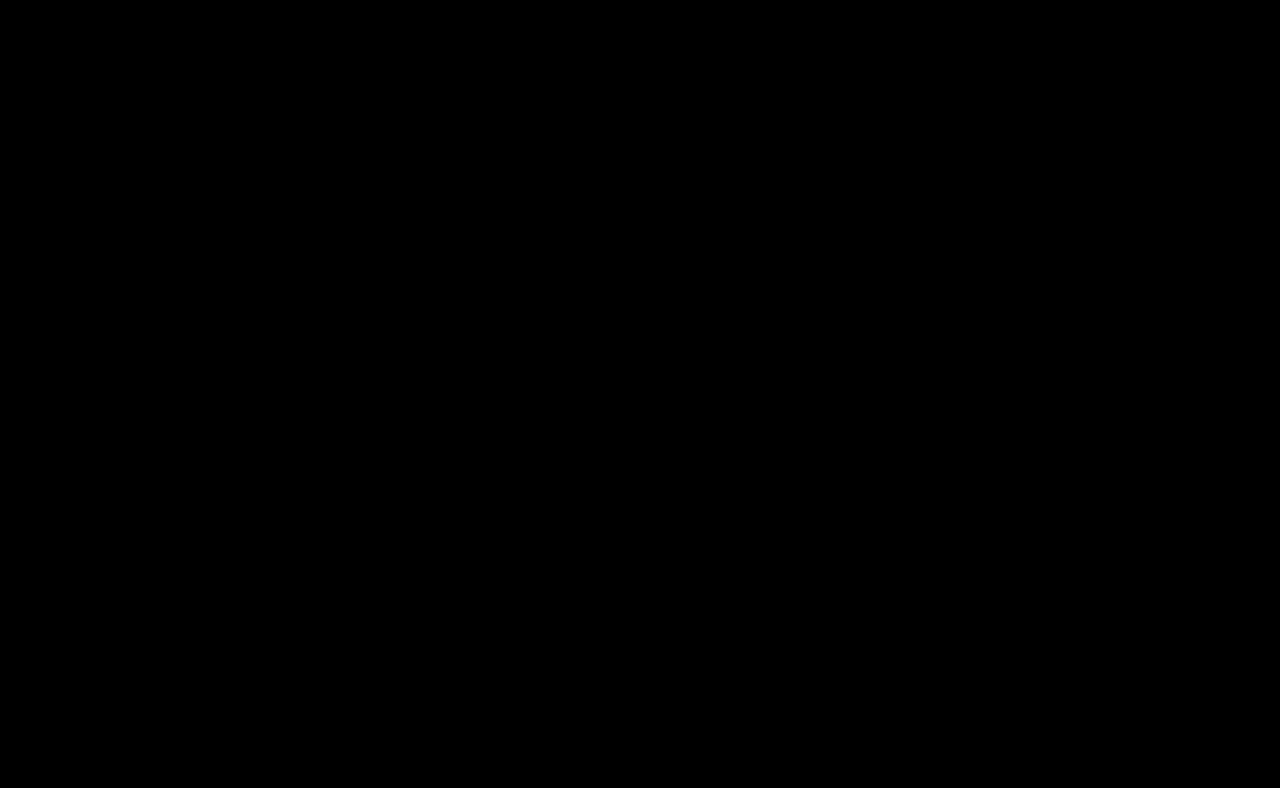
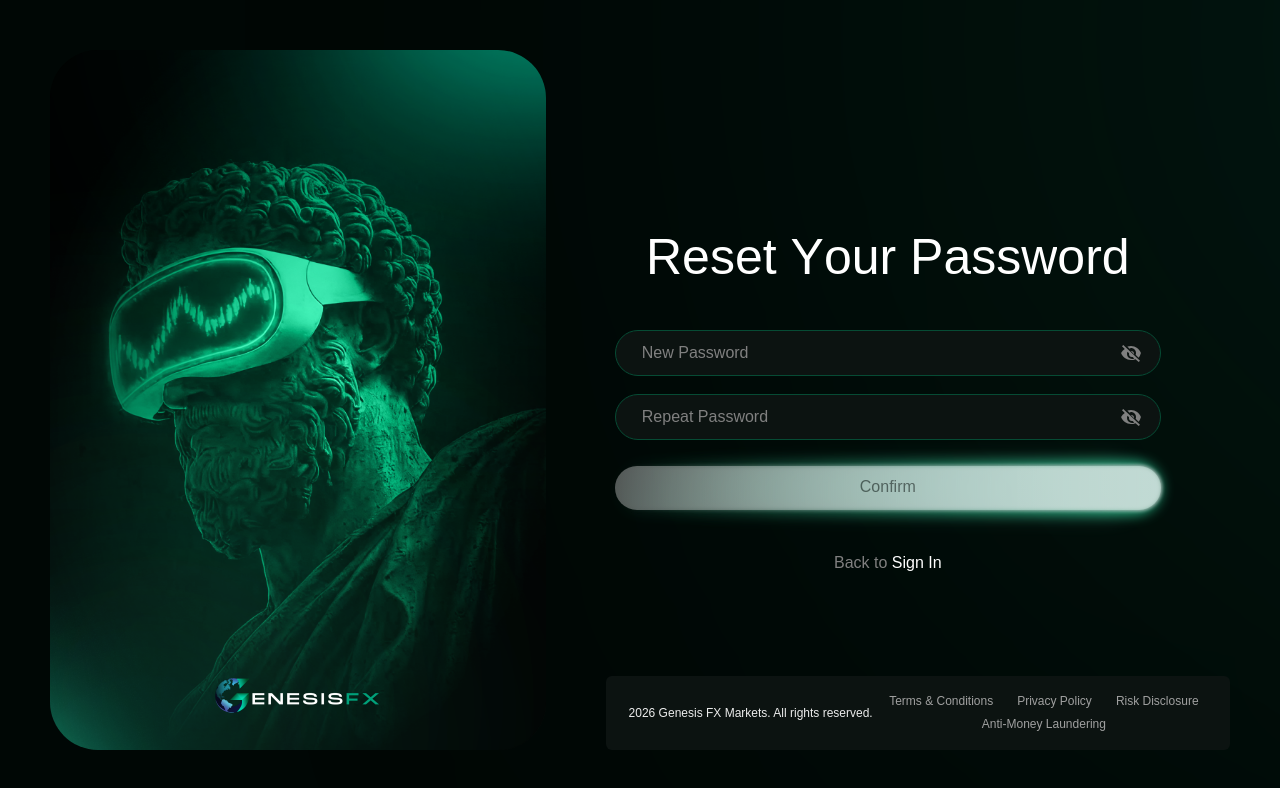
Before and after one commit to Mdx2025/GenesisFxDashboardMDX, a React (Vite) app: page /reset-password in a window 1280 px wide. Before the commit this address had no page. Shown: the top 788 px of the page. Built offline with nearby package versions, Linux system fonts and the light colour scheme; a web font is replaced by a local one.

Commit message:
feat: add forgot-password and reset-password pages from Figma design

```diff
--- a/src/App.tsx
+++ b/src/App.tsx
@@ -2,6 +2,8 @@ import { BrowserRouter, Routes, Route } from 'react-router-dom'
 import RootLayout from './layouts/RootLayout'
 import LoginPage from './pages/LoginPage'
 import RegisterPage from './pages/RegisterPage'
+import ForgotPasswordPage from './pages/ForgotPasswordPage'
+import ResetPasswordPage from './pages/ResetPasswordPage'
 import AllPagesPage from './pages/AllPagesPage'
 import { SvgFilters } from './components/SvgFilters'
 import { PAGE_REGISTRY } from './data/pages'
@@ -13,6 +15,8 @@ export default function App() {
       <Routes>
         <Route path="/" element={<LoginPage />} />
         <Route path="/register" element={<RegisterPage />} />
+        <Route path="/forgot-password" element={<ForgotPasswordPage />} />
+        <Route path="/reset-password" element={<ResetPasswordPage />} />
         <Route element={<RootLayout />}>
           {PAGE_REGISTRY.map(({ path, component: Page }) => (
             <Route key={path} path={path} element={<Page />} />
--- /dev/null
+++ b/src/pages/ForgotPasswordPage.tsx
@@ -0,0 +1,113 @@
+import { useState } from 'react'
+import { Link } from 'react-router-dom'
+import { GlowButton, WaveText } from '@/components/ui'
+import { AuthLayout } from '@/components/auth/AuthLayout'
+import { useFadeIn } from '@/hooks/useFadeIn'
+
+function MailIcon() {
+  return (
+    <svg width="62" height="62" viewBox="0 0 24 24" fill="none" aria-hidden="true">
+      <path
+        d="M2 8.5c0-2.121 0-3.182.659-3.841C3.318 4 4.379 4 6.5 4h11c2.121 0 3.182 0 3.841.659C22 5.318 22 6.379 22 8.5v4c0 2.121 0 3.182-.659 3.841C20.682 17 19.621 17 17.5 17h-11c-2.121 0-3.182 0-3.841-.659C2 15.682 2 14.621 2 12.5v-4z"
+        fill="#10BC83"
+        opacity="0.3"
+      />
+      <path
+        d="M2 8.5c0-2.121 0-3.182.659-3.841C3.318 4 4.379 4 6.5 4h11c2.121 0 3.182 0 3.841.659C22 5.318 22 6.379 22 8.5v4c0 2.121 0 3.182-.659 3.841C20.682 17 19.621 17 17.5 17h-11c-2.121 0-3.182 0-3.841-.659C2 15.682 2 14.621 2 12.5v-4z"
+        stroke="#10BC83"
+        strokeWidth="1.5"
+      />
+      <path
+        d="M6 8l4.058 2.845a3 3 0 003.484.105L18 8"
+        stroke="#10BC83"
+        strokeWidth="1.5"
+        strokeLinecap="round"
+      />
+      <circle cx="19" cy="5" r="3.5" fill="#10BC83" stroke="#000705" strokeWidth="1" />
+    </svg>
+  )
+}
+
+const INPUT_CLASS = "w-full h-[2.875rem] rounded-[1.875rem] bg-[#0c1311] border border-[#064b34] px-[1.625rem] text-white text-base placeholder:text-[#808080] outline-none focus:border-gfx-green-500/50 transition-colors"
+
+export default function ForgotPasswordPage() {
+  const [step, setStep] = useState<1 | 2>(1)
+  const [email, setEmail] = useState('')
+
+  const handleSubmit = (e: React.FormEvent) => {
+    e.preventDefault()
+    if (email.trim()) setStep(2)
+  }
+
+  return (
+    <AuthLayout>
+      {step === 1 ? (
+        <EmailStep email={email} setEmail={setEmail} onSubmit={handleSubmit} />
+      ) : (
+        <ConfirmationStep />
+      )}
+    </AuthLayout>
+  )
+}
+
+function EmailStep({ email, setEmail, onSubmit }: {
+  email: string
+  setEmail: (v: string) => void
+  onSubmit: (e: React.FormEvent) => void
+}) {
+  const fadeRef = useFadeIn()
+
+  return (
+    <div ref={fadeRef} className="w-full max-w-[34.125rem] px-4 sm:px-0 flex flex-col items-center gap-[2.6875rem]">
+      <div className="flex flex-col items-center gap-[1.375rem]">
+        <WaveText as="h1" className="text-white text-[clamp(2rem,5vw,3.125rem)] font-normal leading-[1.17] text-center">
+          Reset Your Password
+        </WaveText>
+        <WaveText as="p" className="text-[#808080] text-sm leading-[1.34] text-center max-w-[21.5rem]" delay={0.4} stagger={0.015}>
+          Enter your email address and we'll send you a link to reset your password.
+        </WaveText>
+      </div>
+
+      <form className="w-full flex flex-col gap-[1.125rem]" onSubmit={onSubmit}>
+        <input
+          type="email"
+          placeholder="Email"
+          autoComplete="email"
+          aria-label="Email address"
+          className={INPUT_CLASS}
+          value={email}
+          onChange={e => setEmail(e.target.value)}
+        />
+
+        <div className="w-full pt-2">
+          <GlowButton label="Send Reset Link" width="100%" disabled={!email.trim()} onClick={() => { if (email.trim()) onSubmit(new Event('submit') as unknown as React.FormEvent) }} />
+        </div>
+      </form>
+
+      <p className="text-base leading-[1.2]">
+        <span className="text-[#808080]">Back to </span>
+        <Link to="/" className="text-white font-medium hover:underline">Sign In</Link>
+      </p>
+    </div>
+  )
+}
+
+function ConfirmationStep() {
+  const fadeRef = useFadeIn()
+
+  return (
+    <div ref={fadeRef} className="w-full max-w-[34.125rem] px-4 sm:px-0 flex flex-col items-center gap-[1.375rem]">
+      <div className="w-[3.875rem] h-[3.875rem] flex items-center justify-center">
+        <MailIcon />
+      </div>
+
+      <WaveText as="h1" className="text-white text-[clamp(2rem,5vw,3.125rem)] font-normal leading-[1.17] text-center">
+        Confirmed Request
+      </WaveText>
+
+      <WaveText as="p" className="text-[#808080] text-sm leading-[1.34] text-center max-w-[21.5rem]" delay={0.4} stagger={0.015}>
+        If that email address is in our system, you will receive an email with instructions about how to reset your password in a few minutes.
+      </WaveText>
+    </div>
+  )
+}
--- /dev/null
+++ b/src/pages/ResetPasswordPage.tsx
@@ -0,0 +1,79 @@
+import { useState } from 'react'
+import { Link } from 'react-router-dom'
+import { GlowButton, WaveText } from '@/components/ui'
+import { EyeIcon } from '@/components/icons'
+import { AuthLayout } from '@/components/auth/AuthLayout'
+import { useFadeIn } from '@/hooks/useFadeIn'
+
+const INPUT_CLASS = "w-full h-[2.875rem] rounded-[1.875rem] bg-[#0c1311] border border-[#064b34] px-[1.625rem] text-white text-base placeholder:text-[#808080] outline-none focus:border-gfx-green-500/50 transition-colors"
+
+export default function ResetPasswordPage() {
+  const [newPassword, setNewPassword] = useState('')
+  const [confirmPassword, setConfirmPassword] = useState('')
+  const [showNew, setShowNew] = useState(false)
+  const [showConfirm, setShowConfirm] = useState(false)
+  const fadeRef = useFadeIn()
+
+  const isValid = newPassword.trim() !== '' && confirmPassword.trim() !== ''
+
+  return (
+    <AuthLayout>
+      <div ref={fadeRef} className="w-full max-w-[34.125rem] px-4 sm:px-0 flex flex-col items-center gap-[2.6875rem]">
+        <WaveText as="h1" className="text-white text-[clamp(2rem,5vw,3.125rem)] font-normal leading-[1.17] text-center">
+          Reset Your Password
+        </WaveText>
+
+        <form className="w-full flex flex-col gap-[1.125rem]" onSubmit={e => e.preventDefault()}>
+          <div className="w-full relative">
+            <input
+              type={showNew ? 'text' : 'password'}
+              placeholder="New Password"
+              autoComplete="new-password"
+              aria-label="New password"
+              className={`${INPUT_CLASS} pr-[3.25rem]`}
+              value={newPassword}
+              onChange={e => setNewPassword(e.target.value)}
+            />
+            <button
+              type="button"
+              onClick={() => setShowNew(v => !v)}
+              className="absolute right-5 top-1/2 -translate-y-1/2 text-[#808080] hover:text-white transition-colors cursor-pointer bg-transparent border-none p-0"
+              aria-label={showNew ? 'Hide password' : 'Show password'}
+            >
+              <EyeIcon open={showNew} />
+            </button>
+          </div>
+
+          <div className="w-full relative">
+            <input
+              type={showConfirm ? 'text' : 'password'}
+              placeholder="Repeat Password"
+              autoComplete="new-password"
+              aria-label="Repeat password"
+              className={`${INPUT_CLASS} pr-[3.25rem]`}
+              value={confirmPassword}
+              onChange={e => setConfirmPassword(e.target.value)}
+            />
+            <button
+              type="button"
+              onClick={() => setShowConfirm(v => !v)}
+              className="absolute right-5 top-1/2 -translate-y-1/2 text-[#808080] hover:text-white transition-colors cursor-pointer bg-transparent border-none p-0"
+              aria-label={showConfirm ? 'Hide password' : 'Show password'}
+            >
+              <EyeIcon open={showConfirm} />
+            </button>
+          </div>
+
+          <div className="w-full pt-2">
+            <GlowButton label="Confirm" width="100%" disabled={!isValid} />
+          </div>
+        </form>
+
+        <p className="text-base leading-[1.2]">
+          <span className="text-[#808080]">Back to </span>
+          <Link to="/" className="text-white font-medium hover:underline">Sign In</Link>
+        </p>
+      </div>
+    </AuthLayout>
+  )
+}
```
Also changed, not shown: 5 other files (tests, documents, lock files or other folders).
